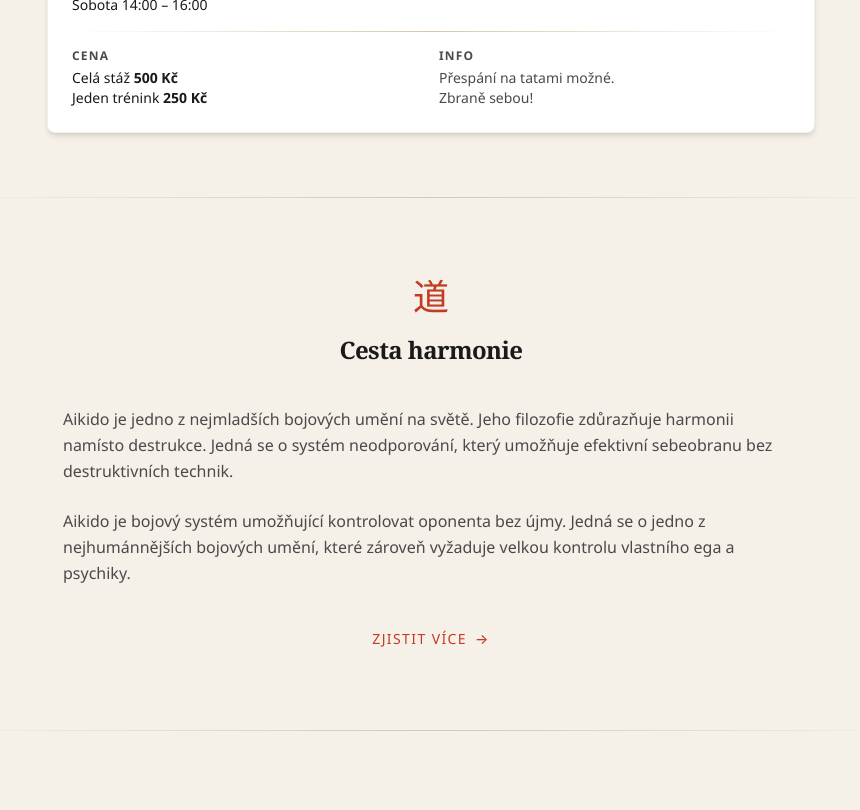
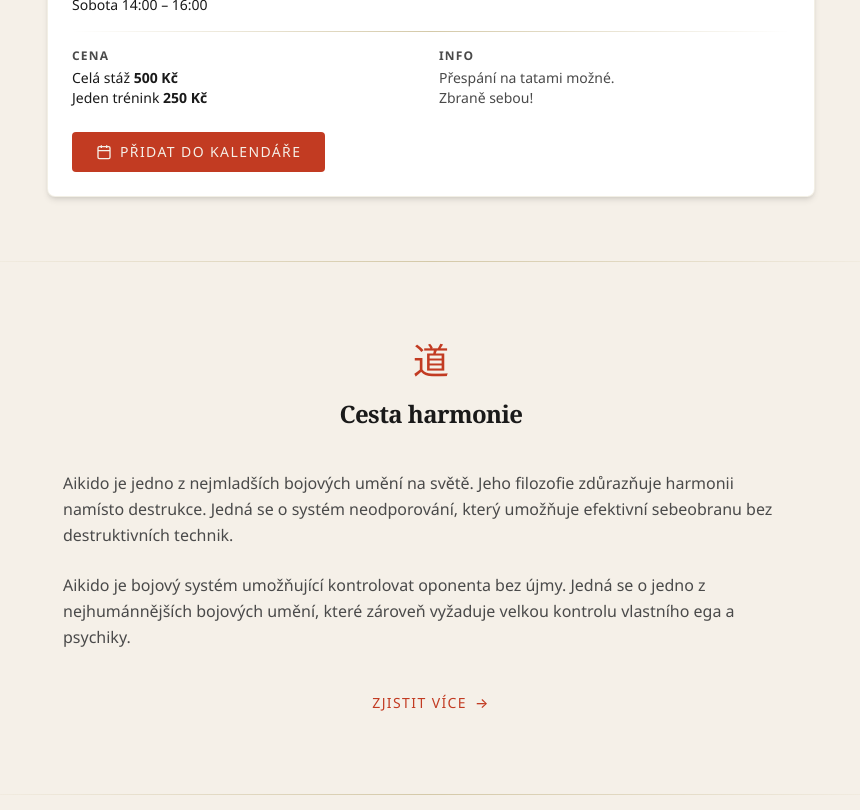
Before and after one commit to veritasderman-rgb/aikidoml, a Next.js app: page / in a window 1280 px wide. Shown: the part 1860-2670 px from the top of the page, without its empty margins (209-1069 px from the left). Built offline with nearby package versions, Linux system fonts and the light colour scheme.

Commit message:
Přidání tlačítka "Přidat do kalendáře" u semináře
Google Calendar odkaz s předvyplněnými údaji semináře
(22.–23. 5. 2026, Richard Wasserbauer, Budo club ML).

https://claude.ai/code/session_01CWZdfMcWBUQiWqeThc1mXn

```diff
--- a/src/app/page.tsx
+++ b/src/app/page.tsx
@@ -189,6 +189,21 @@ export default function Home() {
                   <p className="text-ink-soft">Zbraně sebou!</p>
                 </div>
               </div>
+
+              <div className="pt-2">
+                <a
+                  href="https://calendar.google.com/calendar/render?action=TEMPLATE&text=Aikido+semin%C3%A1%C5%99+%E2%80%93+Richard+Wasserbauer&dates=20260522T160000Z/20260523T140000Z&location=Budo+club+Mari%C3%A1nsk%C3%A9+L%C3%A1zn%C4%9B%2C+Tyr%C5%A1ova+ulice%2C+Mari%C3%A1nsk%C3%A9+L%C3%A1zn%C4%9B&details=Aikido+semin%C3%A1%C5%99+pod+veden%C3%ADm+Richarda+Wasserbauera+(5.+DAN+AIKIKAI).%0AP%C3%A1tek+18%3A00%E2%80%9320%3A00%2C+Sobota+10%3A00%E2%80%9312%3A00+a+14%3A00%E2%80%9316%3A00.%0ACel%C3%A1+st%C3%A1%C5%BE+500+K%C4%8D%2C+jeden+tr%C3%A9nink+250+K%C4%8D."
+                  target="_blank"
+                  rel="noopener noreferrer"
+                  className="inline-flex items-center gap-2 bg-vermillion text-washi font-medium px-6 py-2.5 rounded hover:bg-vermillion-light transition-colors text-sm tracking-widest uppercase"
+                >
+                  <svg className="w-4 h-4" fill="none" stroke="currentColor" strokeWidth="2" viewBox="0 0 24 24">
+                    <rect x="3" y="4" width="18" height="18" rx="2" />
+                    <path d="M16 2v4M8 2v4M3 10h18" />
+                  </svg>
+                  Přidat do kalendáře
+                </a>
+              </div>
             </div>
           </div>
         </div>
```
